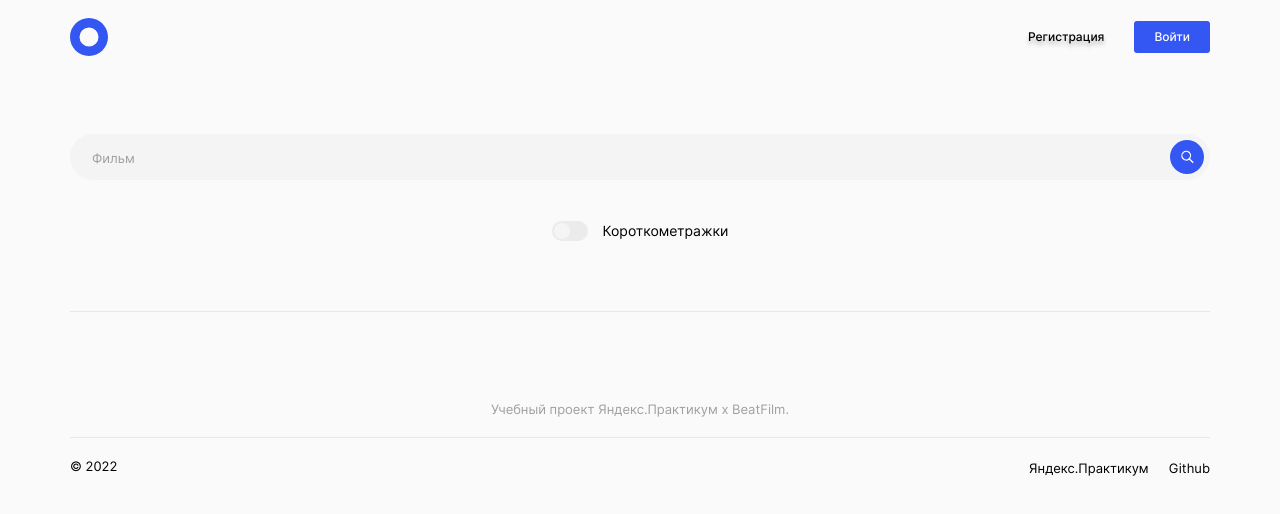
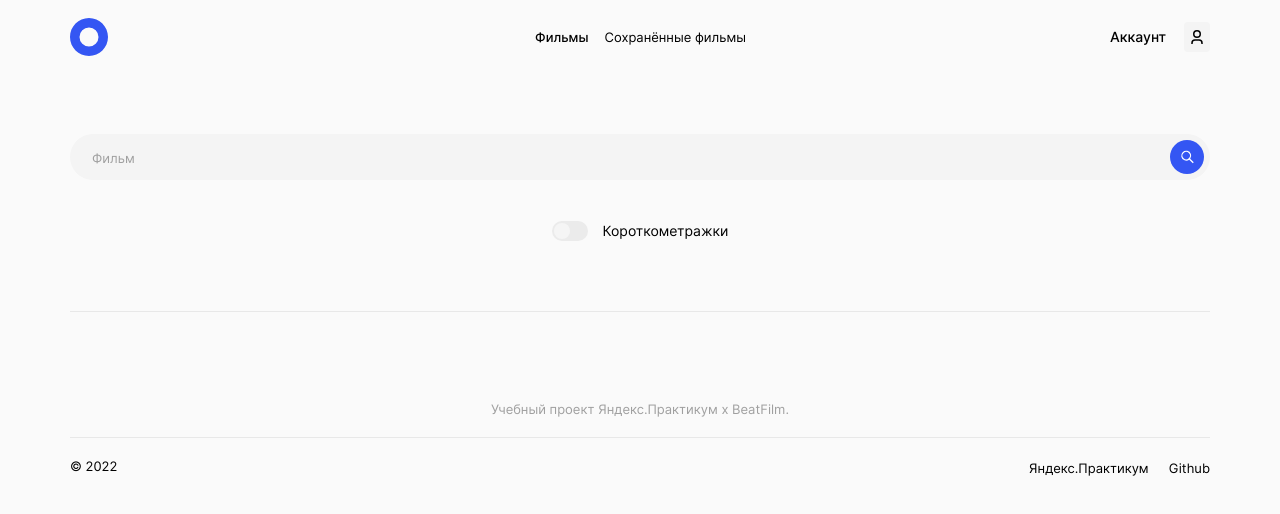
Before and after one commit to Anatoly-72/movies-explorer-frontend, a React (Create React App) app: page /movies in a window 1280 px wide. Shown: the top 514 px of the page. Built offline with nearby package versions, Linux system fonts and the light colour scheme.

Commit message:
fix: изменить меню

```diff
--- a/src/components/App/App.js
+++ b/src/components/App/App.js
@@ -1,17 +1,21 @@
-import './App.css';
-import { Switch, Route } from 'react-router-dom';
-import Main from '../Main/Main';
-import Movies from '../Movies/Movies';
+import "./App.css";
+import { useState } from "react";
+import { Switch, Route } from "react-router-dom";
+import Main from "../Main/Main";
+import Movies from "../Movies/Movies";
 
 function App() {
+  // eslint-disable-next-line
+  const [loggedIn, setLoggedIn] = useState(true);
+
   return (
-    <div className='app'>
+    <div className="app">
       <Switch>
-        <Route exact path='/'>
+        <Route exact path="/">
           <Main />
         </Route>
-        <Route path='/movies'>
-          <Movies />
+        <Route path="/movies">
+          <Movies loggedIn={loggedIn} />
         </Route>
       </Switch>
     </div>
--- a/src/components/Header/Header.js
+++ b/src/components/Header/Header.js
@@ -1,14 +1,17 @@
-import './Header.css';
-import Logo from '../Logo/Logo';
-import Navigation from '../Navigation/Navigation';
+import "./Header.css";
+import Logo from "../Logo/Logo";
+import Navigation from "../Navigation/Navigation";
+import { Link } from "react-router-dom";
 
-function Header() {
-   return (
-      <header className="header">
-         <Logo />
-         <Navigation />
-      </header>
-   )
+function Header({ loggedIn }) {
+  return (
+    <header className="header">
+      <Link to="/">
+        <Logo />
+      </Link>
+      <Navigation loggedIn={loggedIn} />
+    </header>
+  );
 }
 
 export default Header;
--- a/src/components/Movies/Movies.js
+++ b/src/components/Movies/Movies.js
@@ -3,10 +3,10 @@ import Header from "../Header/Header";
 import SearchForm from "../SearchForm/SearchForm";
 import Footer from "../Footer/Footer";
 
-function Movies() {
+function Movies({ loggedIn }) {
   return (
     <>
-      <Header />
+      <Header loggedIn={loggedIn} />
       <SearchForm />
       <Footer />
     </>
--- a/src/components/Navigation/Navigation.css
+++ b/src/components/Navigation/Navigation.css
@@ -3,6 +3,18 @@
   align-items: center;
   gap: 30px;
   margin: 0;
+}
+
+.navigation_type_registered {
+  margin-left: 63px;
+  gap: 16px;
+}
+
+.navigation_type_account {
+  justify-content: space-between;
+  width: 100px;
+  height: 30px;
+  position: relative;
 }
 
 .navigation__link {
@@ -13,6 +25,36 @@
   color: #000;
   text-shadow: 0px 4px 4px rgba(0, 0, 0, 0.25);
   cursor: pointer;
+}
+
+.navigation__link_registered {
+  font-weight: 400;
+  font-size: 13px;
+  line-height: 18px;
+  text-shadow: none;
+}
+
+.navigation__link_account {
+  font-size: 14px;
+  text-shadow: none;
+}
+
+.navigation__link_account::after {
+  content: '';
+  position: absolute;
+  top: 0;
+  right: 0;
+  width: 26px;
+  height: 30px;
+  background-color: #f4f4f4;
+  border-radius: 4px;
+  background-image: url(../../images/account-icon.svg);
+  background-repeat: no-repeat;
+  background-position: center;
+}
+
+.navigation__link_active {
+  font-weight: 500;
 }
 
 .navigation__button {
--- a/src/components/Navigation/Navigation.js
+++ b/src/components/Navigation/Navigation.js
@@ -1,17 +1,57 @@
-import './Navigation.css';
-import { Link } from 'react-router-dom';
+import "./Navigation.css";
+import { Link, NavLink } from "react-router-dom";
 
-const Navigation = () => {
-   return (
-      <div className='navigation'>
-         <Link to='/sign-up' className='navigation__link'>Регистрация</Link>
-         <Link to='/signin'>
-            <button className='navigation__button'>
-               Войти
+function Navigation({ loggedIn }) {
+  return (
+    <>
+      {loggedIn ? (
+        <>
+          <nav className="navigation navigation_type_registered">
+            <NavLink
+              to="/movies"
+              className="navigation__link navigation__link_registered"
+              activeClassName="navigation__link_active"
+            >
+              Фильмы
+            </NavLink>
+            <NavLink
+              to="/saved-movies"
+              className="navigation__link navigation__link_registered"
+              activeClassName="navigation__link_active"
+            >
+              Сохранённые фильмы
+            </NavLink>
+          </nav>
+          <nav className="navigation navigation_type_account">
+            <Link to="/profile" className="navigation__link navigation__link_account">
+              Аккаунт
+            </Link>
+          </nav>
+        </>
+      ) : (
+        <nav className="navigation">
+          <Link to="/signup" className="navigation__link">
+            Регистрация
+          </Link>
+          <Link to="/signin">
+            <button className="navigation__button" type="button">
+              Войти
             </button>
-         </Link>
-      </div>
-   )
+          </Link>
+        </nav>
+      )}
+    </>
+  );
+  // return (
+  //    <div className='navigation'>
+  //       <Link to='/sign-up' className='navigation__link'>Регистрация</Link>
+  //       <Link to='/signin'>
+  //          <button className='navigation__button'>
+  //             Войти
+  //          </button>
+  //       </Link>
+  //    </div>
+  // )
 }
 
 export default Navigation;
```
Also changed, not shown: src/images/account-icon.svg (added).
